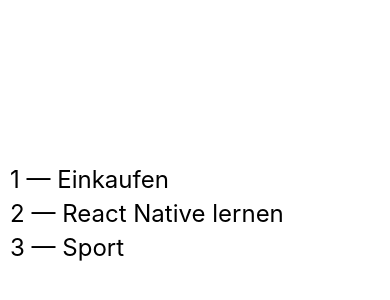
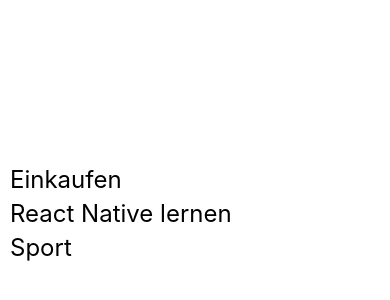
Before and after one commit to behrends/TodosRN, a React Native app: screen / in a window 390 px wide. Shown: the part 206-506 px from the top of the page. Built offline with nearby package versions, Linux system fonts and the light colour scheme.

Commit message:
Ausführliches Beispiel Destrukturierung wieder entfernt

```diff
--- a/App.js
+++ b/App.js
@@ -5,9 +5,9 @@
 export default function App() {
   return (
     <View style={styles.container}>
-      <Todo id={1}>Einkaufen</Todo>
-      <Todo id={2}>React Native lernen</Todo>
-      <Todo id={3}>Sport</Todo>
+      <Todo>Einkaufen</Todo>
+      <Todo>React Native lernen</Todo>
+      <Todo>Sport</Todo>
       <StatusBar style="auto" />
     </View>
   );
--- a/components/Todo.js
+++ b/components/Todo.js
@@ -1,9 +1,7 @@
 import { StyleSheet, Text } from 'react-native';
 
-export default function Todo({ children, id }) {
-  const todoText = `${id} — ${children}`;
-
-  return <Text style={styles.text}>{todoText}</Text>;
+export default function Todo({ children }) {
+  return <Text style={styles.text}>{children}</Text>;
 }
 
 const styles = StyleSheet.create({
```
